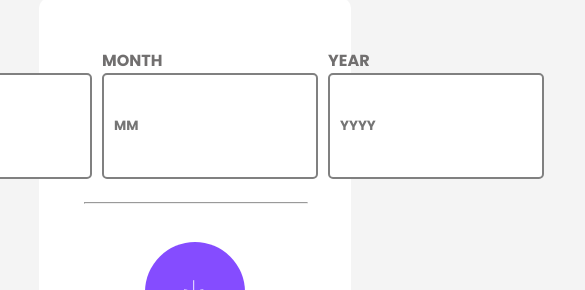
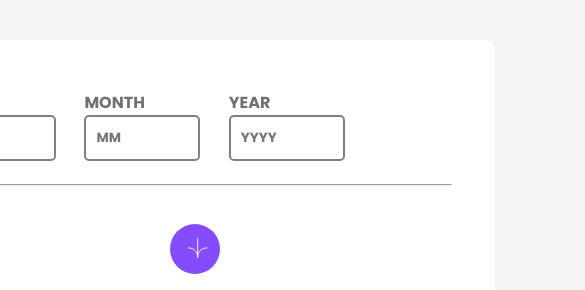
Before and after one commit to gregoryqp/chechAge, a plain HTML site: page index.html in a window 390 px wide. Shown: the part 171-461 px from the top of the page, 585 px wide, since content can reach past the window. Drawn offline with Linux system fonts and the light colour scheme.

Commit message:
Update style.css

```diff
--- a/style.css
+++ b/style.css
@@ -94,7 +94,7 @@ label {
 }
 
 @media (max-width: 1080px) {
-  body {
+/*   body {
     margin-top: 20vh;
   }
   .mainContainer {
@@ -117,7 +117,7 @@ label {
   }
   .outputs {
     font-size: 120px;
-  }
+  } */
   .buttonArea {
     position: relative;
     display: flex;
@@ -125,7 +125,7 @@ label {
   }
   .checkAgeButton {
     margin-top: 30px;
-    width: 100px;
-    height: 100px;
+    width: 50px;
+    height: 50px;
   }
 }
```
